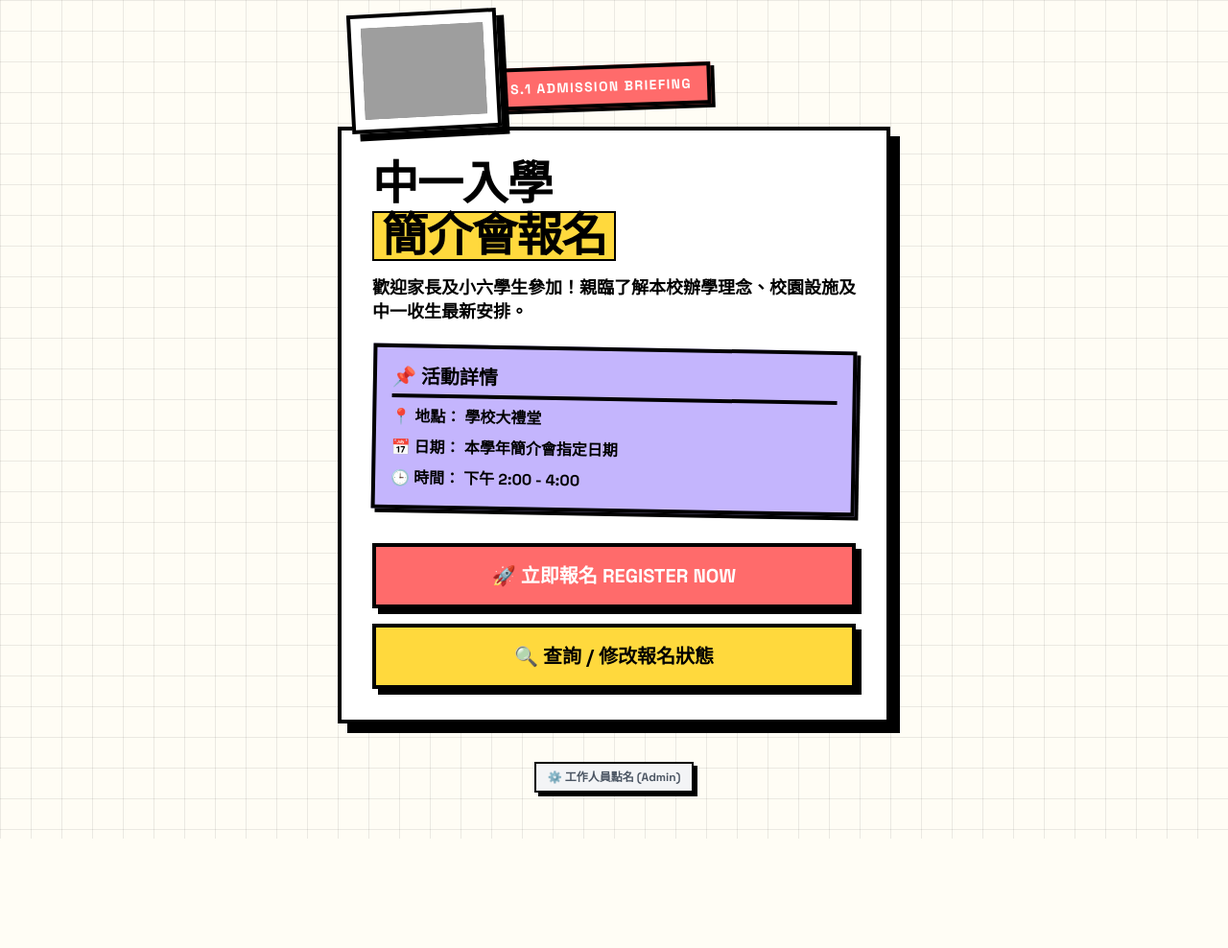
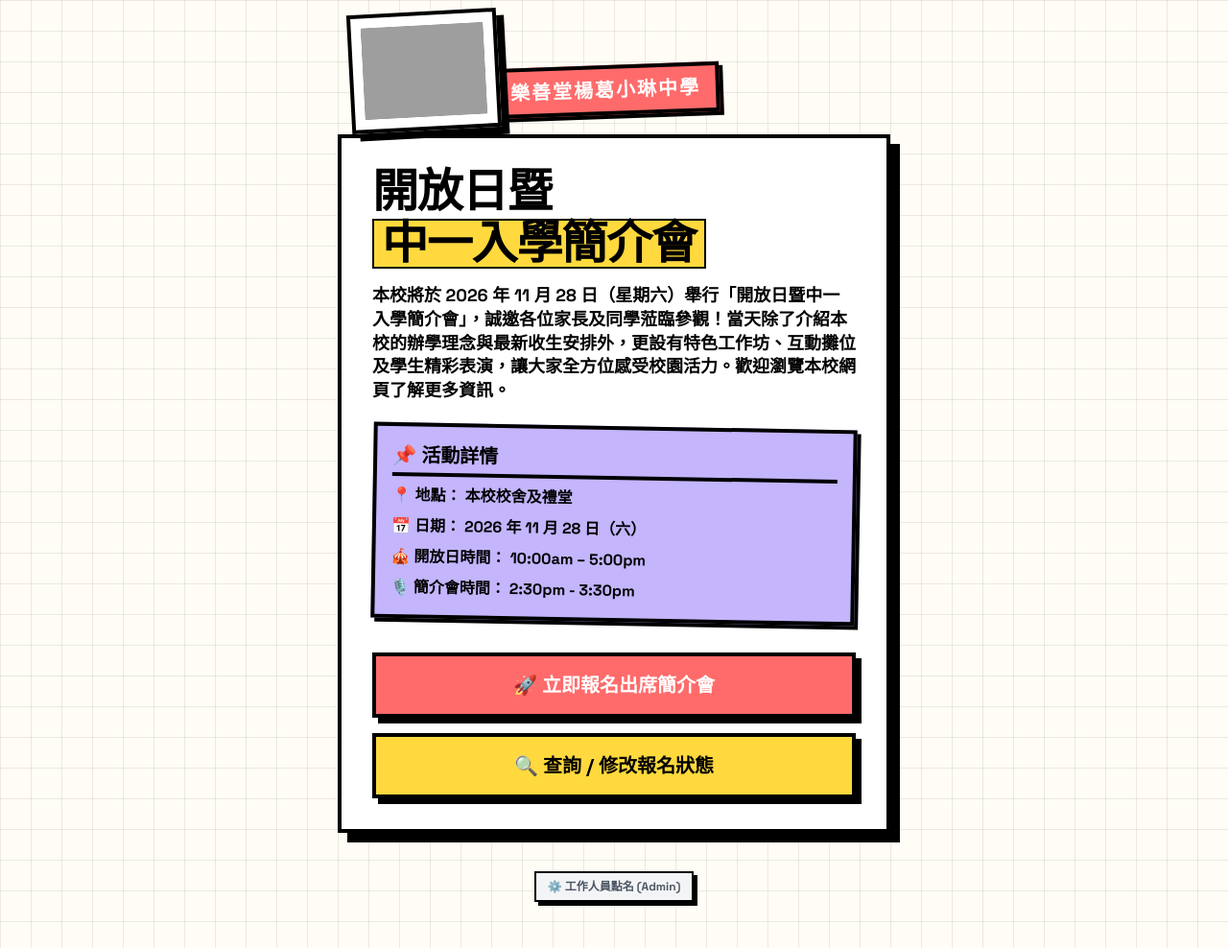
Before and after one commit to lunaticarus/s1briefing, a plain HTML site: page index.html in a window 1280 px wide. Shown: the whole page at 96% size. Before the commit the page ends 874 px from the top, so only its background shows below. Drawn offline with nearby package versions, Linux system fonts and the light colour scheme; no server answers; grey boxes are pictures that could not be loaded.

Commit message:
Update index.html

```diff
--- a/index.html
+++ b/index.html
@@ -113,38 +113,39 @@
 
   <div class="max-w-xl mx-auto relative pt-6 md:pt-8">
 
-    <!-- 特大校徽 Badge -->
+    <!-- 特大校徽 Badge（向右移、壓住下方大框） -->
     <div class="absolute -top-5 left-1 md:left-3 z-40 bg-white border-4 border-black p-2 md:p-2.5 shadow-neo -rotate-3 hover:rotate-0 transition-transform">
       <img src="https://lunaticarus.github.io/classtools/logo.png" alt="校徽" class="h-20 md:h-24 w-auto object-contain">
     </div>
 
-    <!-- Header Sticker -->
-    <div class="mb-5 mt-1 ml-32 md:ml-40 inline-block bg-neo-accent text-white font-black text-xs md:text-sm uppercase tracking-widest px-4 py-2 border-4 border-black shadow-neo-sm -rotate-2">
-      S.1 Admission Briefing
+    <!-- Header Sticker (位置提高至校徽中間水平高度，加左邊距避開大 Logo) -->
+    <div class="mb-5 mt-1 ml-32 md:ml-40 inline-block bg-neo-accent text-white font-black text-lg md:text-xl uppercase tracking-widest px-4 py-2 border-4 border-black shadow-neo-sm -rotate-2">
+      樂善堂楊葛小琳中學
     </div>
 
     <!-- 1. 主頁 View -->
     <div id="view-home" class="view active card-neo p-6 md:p-8 bg-white">
       <h1 class="text-4xl md:text-5xl font-black tracking-tight leading-none mb-4 uppercase">
-        中一入學<br><span class="bg-neo-secondary px-2 border-2 border-black inline-block mt-1">簡介會報名</span>
+        開放日暨<br><span class="bg-neo-secondary px-2 border-2 border-black inline-block mt-1">中一入學簡介會</span>
       </h1>
 
       <p class="font-bold text-lg mb-6 leading-snug">
-        歡迎家長及小六學生參加！親臨了解本校辦學理念、校園設施及中一收生最新安排。
+        本校將於 2026 年 11 月 28 日（星期六）舉行「開放日暨中一入學簡介會」，誠邀各位家長及同學蒞臨參觀！當天除了介紹本校的辦學理念與最新收生安排外，更設有特色工作坊、互動攤位及學生精彩表演，讓大家全方位感受校園活力。歡迎瀏覽本校網頁了解更多資訊。
       </p>
 
       <div class="border-4 border-black bg-neo-muted p-4 mb-6 shadow-neo-sm rotate-1">
         <div class="font-black text-xl uppercase mb-2 border-b-4 border-black pb-1">📌 活動詳情</div>
         <ul class="font-bold space-y-2 text-base">
-          <li>📍 <b>地點：</b> 學校大禮堂</li>
-          <li>📅 <b>日期：</b> 本學年簡介會指定日期</li>
-          <li>🕒 <b>時間：</b> 下午 2:00 - 4:00</li>
+          <li>📍 <b>地點：</b> 本校校舍及禮堂</li>
+          <li>📅 <b>日期：</b> 2026 年 11 月 28 日（六）</li>
+          <li>🎪 <b>開放日時間：</b> 10:00am – 5:00pm</li>
+          <li>🎙️ <b>簡介會時間：</b> 2:30pm - 3:30pm</li>
         </ul>
       </div>
 
       <div class="space-y-4 pt-2">
         <button onclick="showView('view-register')" class="btn-neo w-full py-4 text-xl bg-neo-accent text-white">
-          🚀 立即報名 REGISTER NOW
+          🚀 立即報名出席簡介會
         </button>
         <button onclick="showView('view-query')" class="btn-neo w-full py-4 text-xl bg-neo-secondary text-black">
           🔍 查詢 / 修改報名狀態
```
